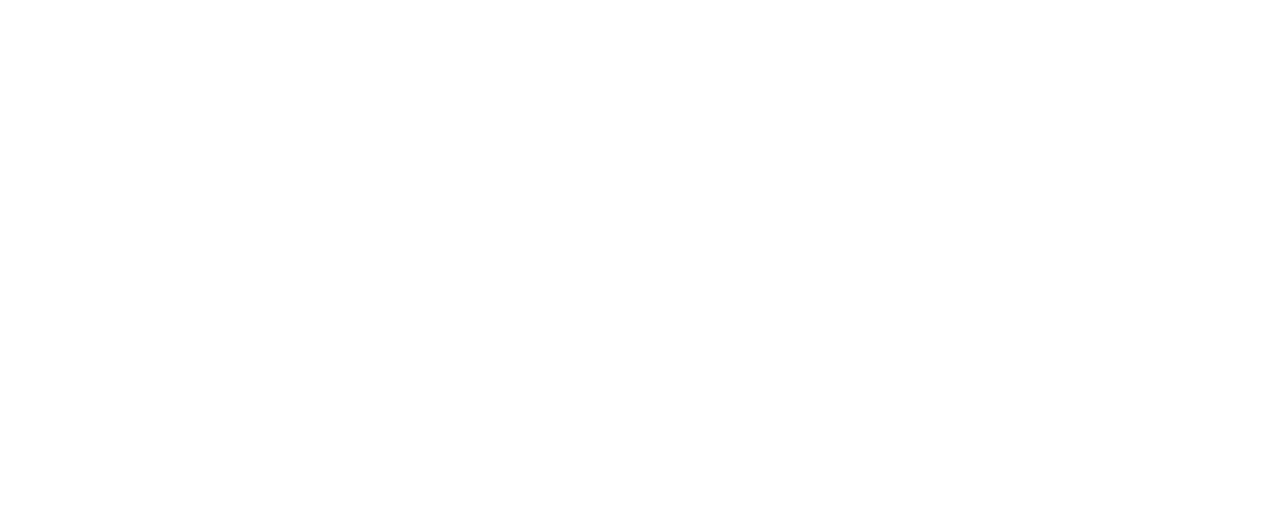
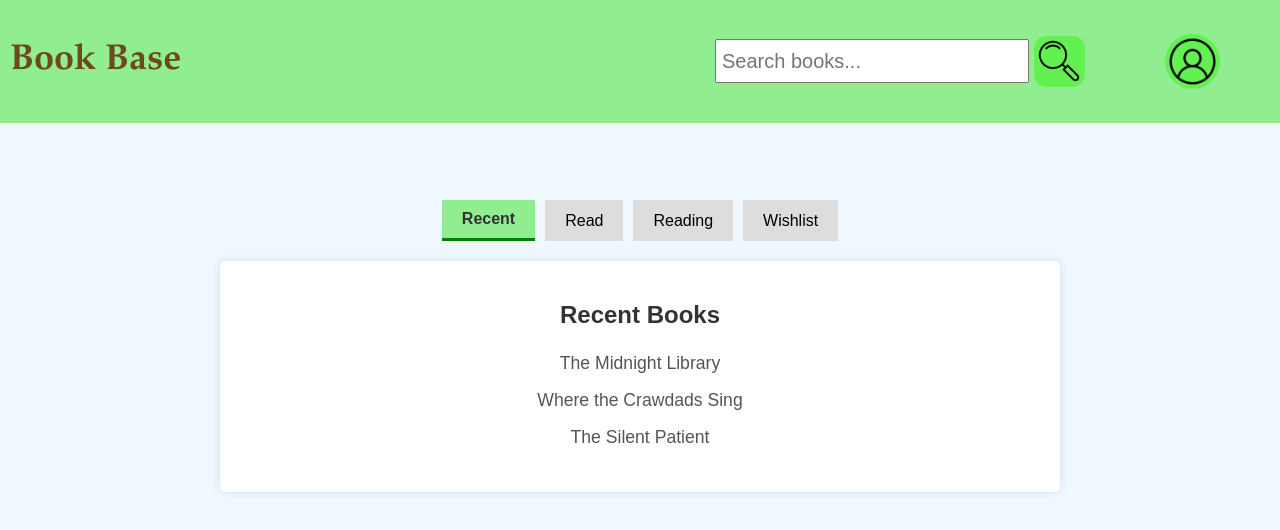
Before and after one commit to urielarellano/urielarellano.github.io, a website: page public/profile.html in a window 1280 px wide. Drawn offline with Linux system fonts and the light colour scheme; a web font is replaced by a local one.

Commit message:
adding basic front end to profile page, still missing specific user information

```diff
--- a/public/css/main.css
+++ b/public/css/main.css
@@ -91,3 +91,22 @@ nav ul li form input {
     border-radius: 5%;
 }
 .droppy {display:block;}
+main {
+    margin-top: 200px; /* Adds space between header and content */
+}
+
+@media (max-width: 768px) {
+    main {
+        margin-top: 20px; /* Adjust spacing for smaller screens */
+    }
+}
+
+.home-link {
+    text-decoration: none; /* Removes underline */
+    color: inherit; /* Inherits the header text color */
+}
+
+.home-link:hover {
+    text-decoration: underline; /* Optional hover effect */
+    color: #555; /* Slight color change on hover */
+}
--- /dev/null
+++ b/public/css/profile.css
@@ -0,0 +1,97 @@
+/* General Reset */
+body {
+    font-family: Arial, sans-serif;
+    margin: 0;
+    padding: 0;
+    background-color: #f0f8ff;
+}
+
+/* Header Styling */
+header {
+    background-color: #90ee90;
+    padding: 10px;
+    text-align: center;
+    font-size: 1.5em;
+}
+
+header nav ul {
+    list-style: none;
+    display: flex;
+    justify-content: space-between;
+    align-items: center;
+    padding: 0;
+    margin: 0;
+}
+
+form input {
+    padding: 5px;
+}
+
+/* Tabs Styling */
+.tabs {
+    display: flex;
+    justify-content: center;
+    margin: 20px;
+}
+
+.tablink {
+    background-color: #ddd;
+    border: none;
+    outline: none;
+    padding: 10px 20px;
+    margin: 0 5px;
+    cursor: pointer;
+    font-size: 1em;
+    transition: background-color 0.3s ease;
+}
+
+.tablink:hover {
+    background-color: #ccc;
+}
+
+/* Active Tab Styling */
+.tablink.active {
+    background-color: #90ee90; /* Matches header color */
+    font-weight: bold;
+    color: #333;
+    border-bottom: 3px solid #008000; /* Green border */
+}
+
+/* Tab Content Styling */
+.tabcontent {
+    display: none; /* Hidden by default */
+    padding: 20px;
+    text-align: center;
+    background-color: #fff;
+    box-shadow: 0 0 10px rgba(0, 0, 0, 0.1);
+    border-radius: 5px;
+    margin: 10px auto;
+    max-width: 800px;
+}
+
+.tabcontent h2 {
+    color: #333;
+    margin-bottom: 10px;
+}
+
+.tabcontent ul {
+    list-style: none;
+    padding: 0;
+}
+
+.tabcontent li {
+    padding: 8px 0;
+    font-size: 1.1em;
+    color: #555;
+}
+
+/* Responsive Design */
+@media (max-width: 768px) {
+    header {
+        font-size: 1.2em;
+    }
+    .tablink {
+        font-size: 0.9em;
+        padding: 8px 12px;
+    }
+}
--- /dev/null
+++ b/public/js/profile.js
@@ -0,0 +1,23 @@
+function openTab(evt, tabName) {
+    // Hide all tab contents
+    var i, tabcontent, tablinks;
+    tabcontent = document.getElementsByClassName("tabcontent");
+    for (i = 0; i < tabcontent.length; i++) {
+        tabcontent[i].style.display = "none";
+    }
+
+    // Remove active styles
+    tablinks = document.getElementsByClassName("tablink");
+    for (i = 0; i < tablinks.length; i++) {
+        tablinks[i].className = tablinks[i].className.replace(" active", "");
+    }
+
+    // Show the current tab
+    document.getElementById(tabName).style.display = "block";
+    evt.currentTarget.className += " active";
+}
+
+// Open the default tab on load
+document.addEventListener("DOMContentLoaded", function() {
+    document.getElementById("defaultTab").click();
+});
--- a/public/profile.html
+++ b/public/profile.html
@@ -1 +1,90 @@
 <!DOCTYPE html>
+<html lang="en">
+<head>
+    <meta charset="utf-8">
+    <meta http-equiv="x-ua-compatible" content="ie=edge">
+    <meta name="viewport" content="width=device-width, initial-scale=1.0">
+    <link rel="stylesheet" href="css/main.css">
+    <link rel="stylesheet" href="css/profile.css">
+    <link href='https://fonts.googleapis.com/css?family=Ingrid Darling' rel='stylesheet'>
+    <title>CS409 Final Project Homepage</title>
+</head>
+
+<body>
+    <header>
+        <nav>
+            <h1>
+                <a href="index.html" class="home-link">Book Base</a>
+            </h1>
+            <ul>
+                <li>
+                    <form>
+                        <input type="text" name="search" placeholder="Search books...">
+                        <a href="#"><img src="assets/search-icon.png" class="search-icon"></a>
+                    </form>
+                </li>
+                <li>
+                    <a>
+                        <img src="assets/profile-icon.png" class="profile-icon" onclick="profileFunction()">
+                        <div id="profileDropdown" class="profile-dropdown">
+                            <a href="login.html">Login</a>
+                            <a href="signup.html">Signup</a>
+                            <a href="#" onclick="signOut()">Sign out</a>
+                        </div>
+                    </a>
+                </li>
+            </ul>
+        </nav>
+    </header>
+
+
+    <main>
+        <div class="bookshelf">
+            <div class="tabs">
+                <button class="tablink" onclick="openTab(event, 'Recent')" id="defaultTab">Recent</button>
+                <button class="tablink" onclick="openTab(event, 'Read')">Read</button>
+                <button class="tablink" onclick="openTab(event, 'Reading')">Reading</button>
+                <button class="tablink" onclick="openTab(event, 'Wishlist')">Wishlist</button>
+            </div>
+
+            <div id="Recent" class="tabcontent">
+                <h2>Recent Books</h2>
+                <ul>
+                    <li>The Midnight Library</li>
+                    <li>Where the Crawdads Sing</li>
+                    <li>The Silent Patient</li>
+                </ul>
+            </div>
+
+            <div id="Read" class="tabcontent">
+                <h2>Books You've Read</h2>
+                <ul>
+                    <li>1984 by George Orwell</li>
+                    <li>Pride and Prejudice</li>
+                    <li>To Kill a Mockingbird</li>
+                </ul>
+            </div>
+
+            <div id="Reading" class="tabcontent">
+                <h2>Currently Reading</h2>
+                <ul>
+                    <li>Atomic Habits</li>
+                    <li>Educated: A Memoir</li>
+                </ul>
+            </div>
+
+            <div id="Wishlist" class="tabcontent">
+                <h2>Books on Your Wishlist</h2>
+                <ul>
+                    <li>Project Hail Mary</li>
+                    <li>The Song of Achilles</li>
+                    <li>The Alchemist</li>
+                </ul>
+            </div>
+        </div>
+    </main>
+
+    <script src="js/main.js"></script>
+    <script src="js/profile.js"></script>
+</body>
+</html>
```
Also changed, not shown: public/index.html (+1 -0 lines).
